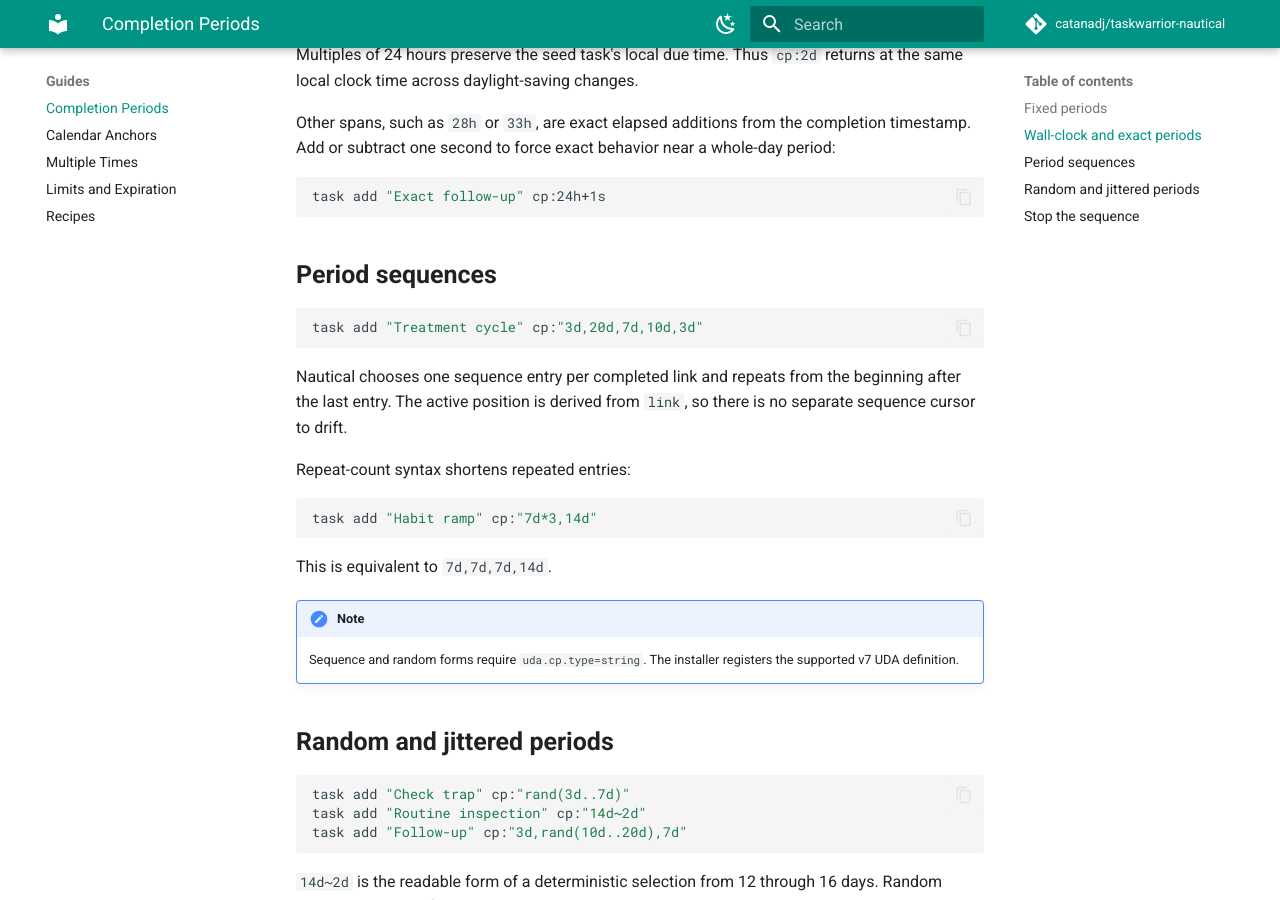
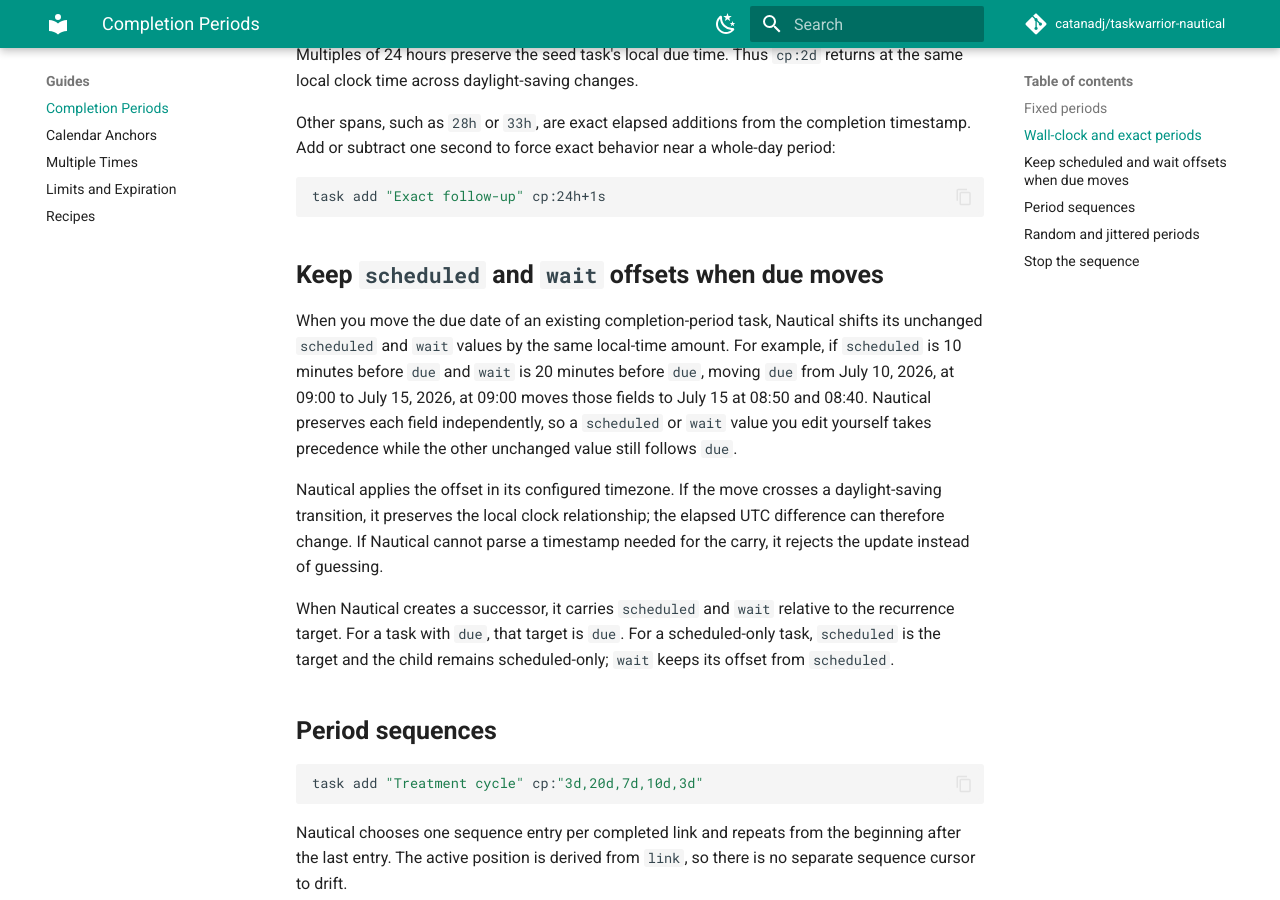
Before and after one commit to catanadj/taskwarrior-nautical, an MkDocs documentation site: the page built from docs/guides/completion-periods.md, in a window 1280 px wide and 900 px high, scrolled down 519 px. Built offline with MkDocs 1.6.1 and Material for MkDocs 9.7.7, drawn with Linux system fonts in a browser that asks for light colours; comment, search, counter and statistics services are not loaded.

Commit message:
Update docs with the carry-over policy for sched/wait

````diff
--- a/docs/guides/completion-periods.md
+++ b/docs/guides/completion-periods.md
@@ -24,6 +24,26 @@ whole-day period:
 ```bash
 task add "Exact follow-up" cp:24h+1s
 ```
+
+## Keep `scheduled` and `wait` offsets when due moves
+
+When you move the due date of an existing completion-period task, Nautical
+shifts its unchanged `scheduled` and `wait` values by the same local-time
+amount. For example, if `scheduled` is 10 minutes before `due` and `wait` is
+20 minutes before `due`, moving `due` from July 10, 2026, at 09:00 to July 15,
+2026, at 09:00 moves those fields to July 15 at 08:50 and 08:40. Nautical
+preserves each field independently, so a `scheduled` or `wait` value you edit
+yourself takes precedence while the other unchanged value still follows `due`.
+
+Nautical applies the offset in its configured timezone. If the move crosses a
+daylight-saving transition, it preserves the local clock relationship; the
+elapsed UTC difference can therefore change. If Nautical cannot parse a
+timestamp needed for the carry, it rejects the update instead of guessing.
+
+When Nautical creates a successor, it carries `scheduled` and `wait` relative
+to the recurrence target. For a task with `due`, that target is `due`. For a
+scheduled-only task, `scheduled` is the target and the child remains
+scheduled-only; `wait` keeps its offset from `scheduled`.
 
 ## Period sequences
 
````
